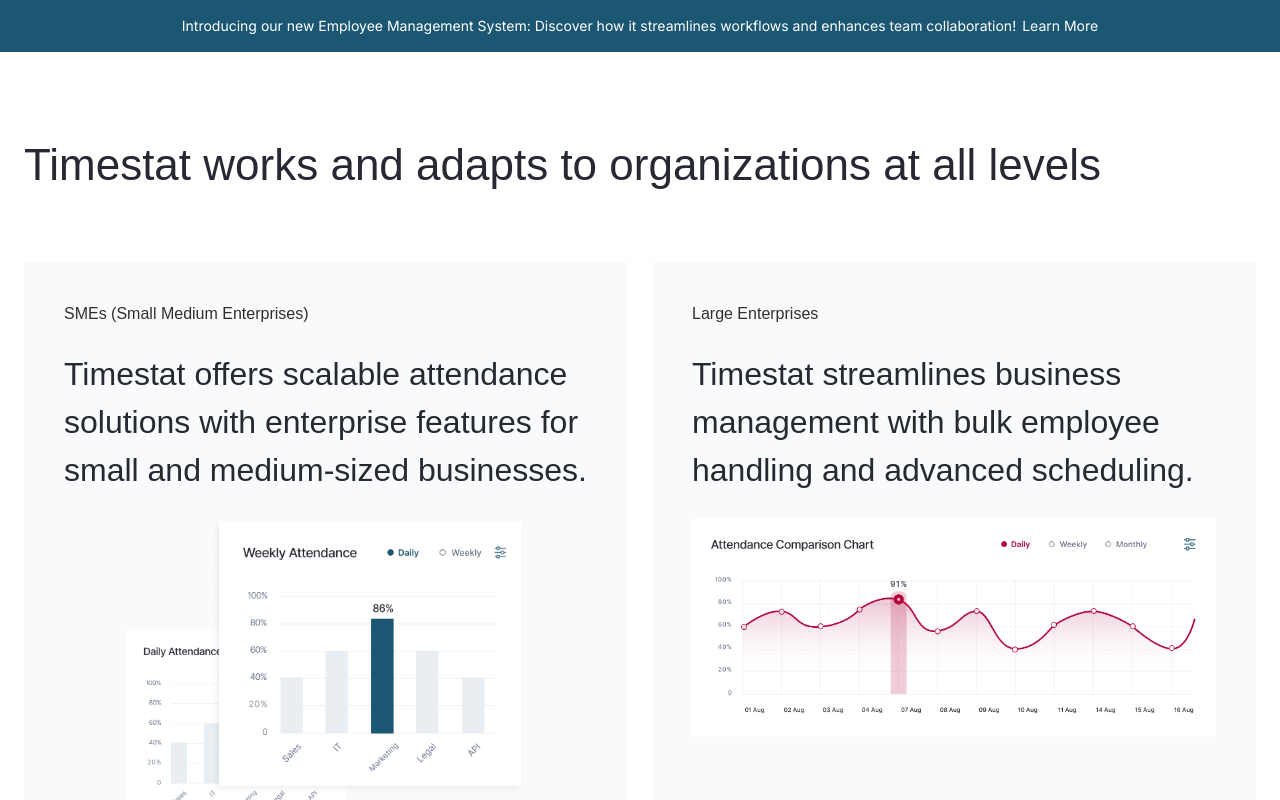
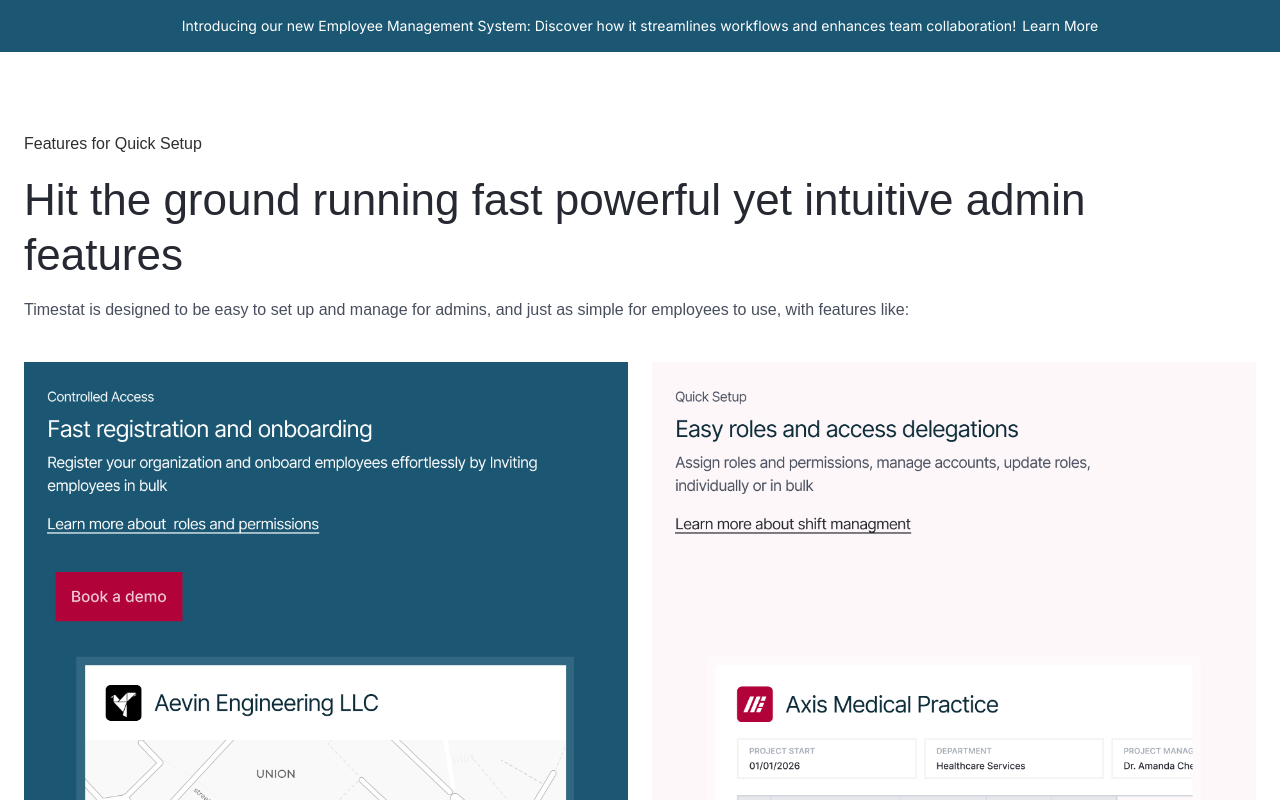
Before and after one commit to CoderBlack25/workstat-landing-page, a Next.js app: page /timestat in a window 1280 px wide. Shown: the top 800 px of the page. Built offline with nearby package versions, Linux system fonts and the light colour scheme.

Commit message:
Built quickSetup section

```diff
--- a/app/timestat/page.tsx
+++ b/app/timestat/page.tsx
@@ -3,10 +3,12 @@
 import Deployment from "@/components/sections/timestat/deployment";
 import HowItWorks from "@/components/sections/timestat/howItworks";
 import Adaptability from "@/components/sections/timestat/adaptability";
+import QuickSetup from "@/components/sections/timestat/quickSetup";
 
 const page = () => {
   return (
     <div>
+      <QuickSetup />
       <Adaptability />
       <HowItWorks />
       <Deployment />
--- /dev/null
+++ b/components/sections/timestat/quickSetup.tsx
@@ -0,0 +1,35 @@
+import Image from "next/image";
+import article1 from "@/public/images/article1.png";
+import article2 from "@/public/images/article2.png";
+
+const quickSetup = () => {
+  return (
+    <section className="w-full bg-white py-20">
+      <div className="max-w-7xl mx-auto px-6">
+        <div className="flex flex-col gap-4 mb-10">
+          <p className="font-medium text-(--charcoal)">
+            Features for Quick Setup
+          </p>
+          <h2 className="text-[44px] text-(--dark-gray) leading-tight">
+            Hit the ground running fast powerful yet intuitive admin features
+          </h2>
+          <p className="text-(--slate-gray)">
+            Timestat is designed to be easy to set up and manage for admins, and
+            just as simple for employees to use, with features like:
+          </p>
+        </div>
+
+        <div className="grid grid-cols-2 gap-6">
+          <div>
+            <Image src={article1} alt="" className="" />
+          </div>
+          <div>
+            <Image src={article2} alt="" className="" />
+          </div>
+        </div>
+      </div>
+    </section>
+  );
+};
+
+export default quickSetup;
```
Also changed, not shown: public/images/article1.png (added), public/images/article2.png (added).
